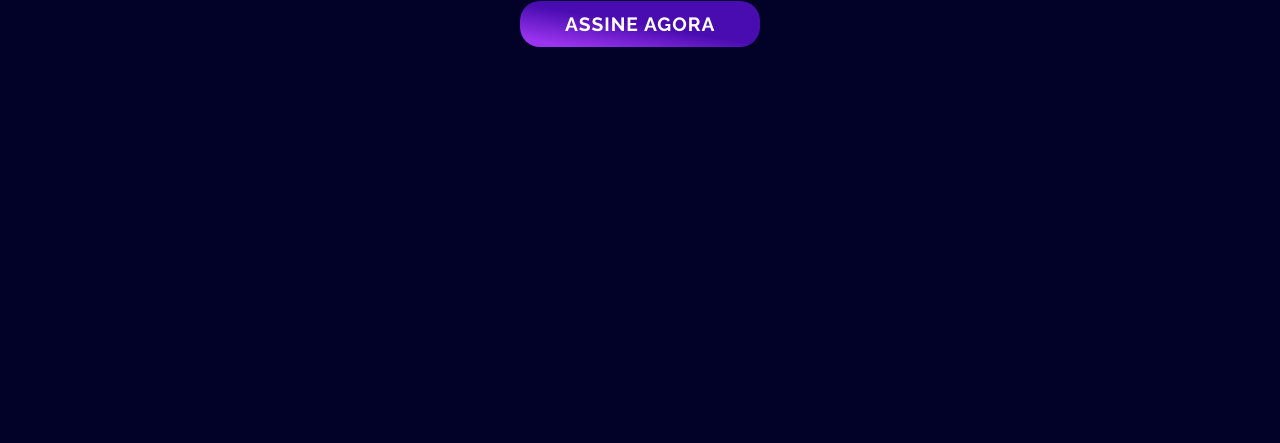
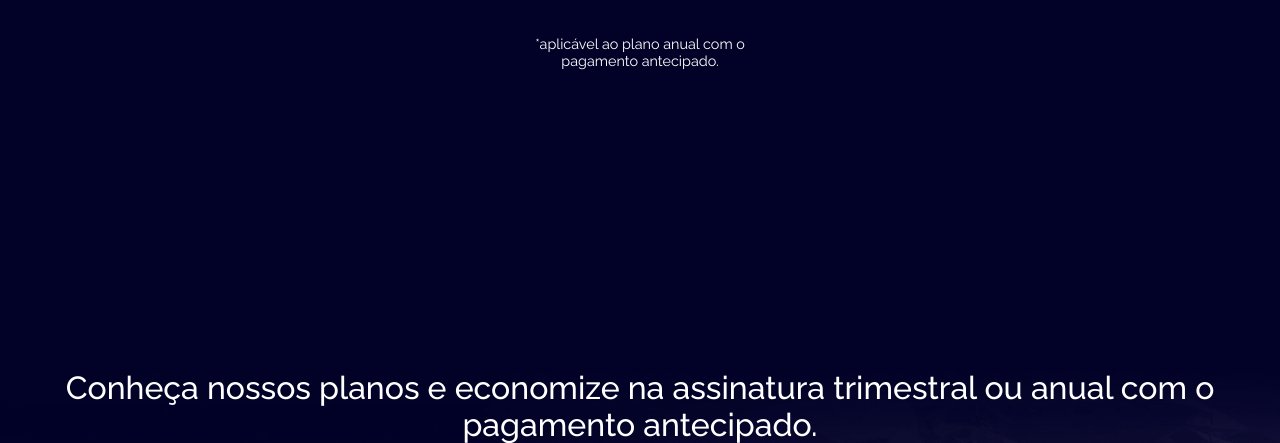
Before and after one commit to Gabolonhez/HBO-MAX, a plain HTML site: page index.html in a window 1280 px wide. Shown: the part 566-1009 px from the top of the page. Before the commit the page ends 800 px from the top, so only its background shows below. Drawn offline with Linux system fonts and the light colour scheme.

Commit message:
styles/adding-main-section

```diff
--- a/assets/styles/index.css
+++ b/assets/styles/index.css
@@ -29,6 +29,7 @@ body {
     color: var(--btn-link-bg-color);
 }
 
+
 nav .nav__container {
     display: flex;
     flex-direction: row;
@@ -41,6 +42,7 @@ nav .nav__container {
     width: 100%;
     height: 50px;
     box-shadow: 5px 2px 2px var(--btn-link-color);
+    position: fixed;
 }
 
 nav .nav__container a {
@@ -169,6 +171,31 @@ nav .nav__container img {
     text-transform: uppercase;
 }
 
+.offer__link p {
+    margin-top: 50px;
+    font-size: 0.9rem;
+    width: 250px;
+    font-weight: normal;
+}
+
+.subscription__container {
+    margin-top: 300px;
+
+    display: flex;
+    flex-direction: column;
+    align-items: center;
+    text-align: center;
+
+    background: url("../images/background-movies-series.png");
+
+}
+
+.subscription__content h1 {
+    font-size: 2rem;
+    font-weight: 500;
+    width: 1200px;
+}
+
 @keyframes wiggle {
         0%, 10% {
           transform: rotate(0);
--- a/index.html
+++ b/index.html
@@ -37,13 +37,24 @@
                     <h1>R$14,15 <span>/mês*</span></h1>
                     <div class="offer__link">
                         <a href="#subscribe">Assine agora</a>
+                        <p>*aplicável ao plano anual com o pagamento antecipado.</p>
                     </div>
                 </div>
         </div>
     </header>
     <main>
-        <section>
+        <section class="subscription__container">
+            <div class="subscription__content">
+                <h1>Conheça nossos planos e economize na assinatura trimestral ou anual com o pagamento antecipado.</h1>
+            </div>
+            <div class="subscription__cards">
+                <div class="card-mobile">
 
+                </div>
+                <div class="card-multiple">
+
+                </div>
+            </div>
         </section>
     </main>
     <footer></footer>
```
